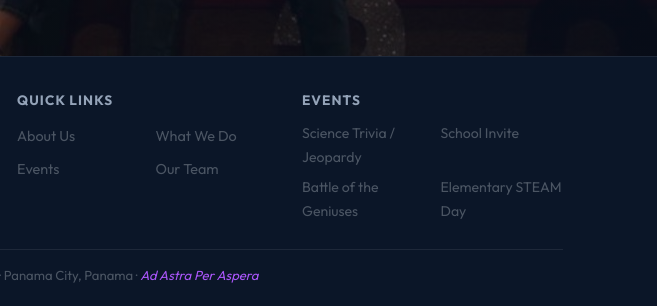
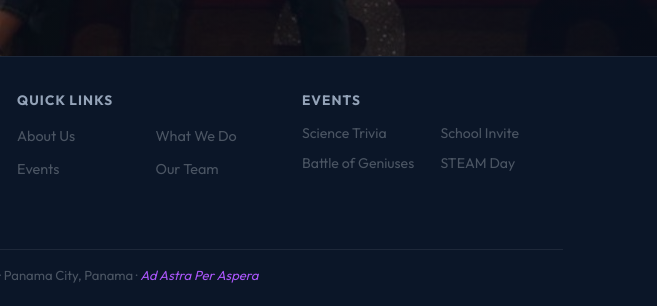
Before and after one commit to jakekim77385/Science-Club, a website: page public/index.html in a window 1280 px wide. Shown: the part 744-1050 px from the top of the page, 623-1280 px from the left. Drawn offline with nearby package versions, Linux system fonts and the light colour scheme; a web font is replaced by a local one.

Commit message:
fix: shorten footer event names to single-line keywords

```diff
--- a/public/index.html
+++ b/public/index.html
@@ -526,10 +526,10 @@
         <div class="footer-contact">
           <h4>Events</h4>
           <div class="footer-contact-list">
-            <p>Science Trivia / Jeopardy</p>
+            <p>Science Trivia</p>
             <p>School Invite</p>
-            <p>Battle of the Geniuses</p>
-            <p>Elementary STEAM Day</p>
+            <p>Battle of Geniuses</p>
+            <p>STEAM Day</p>
           </div>
         </div>
       </div>
```
